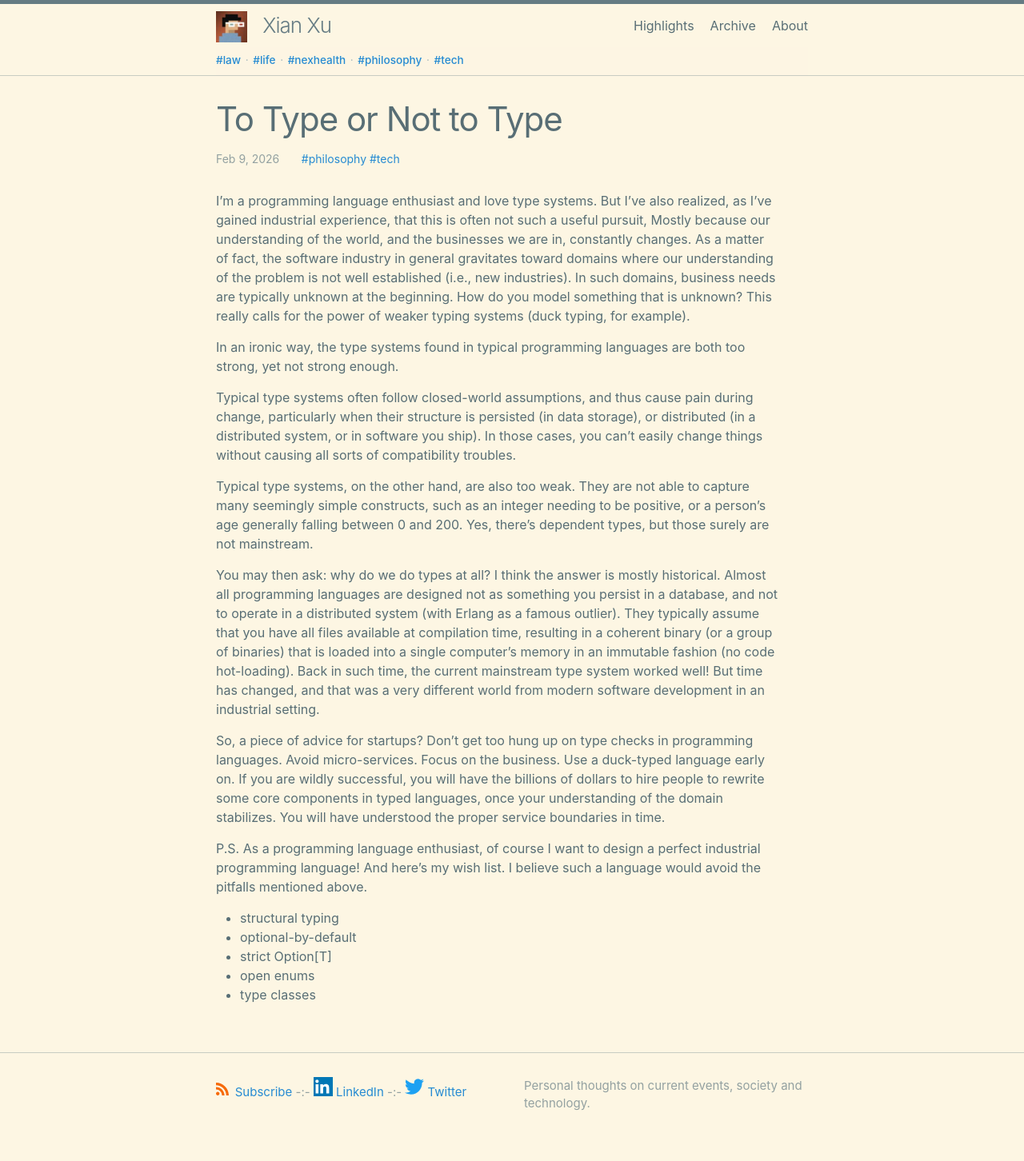
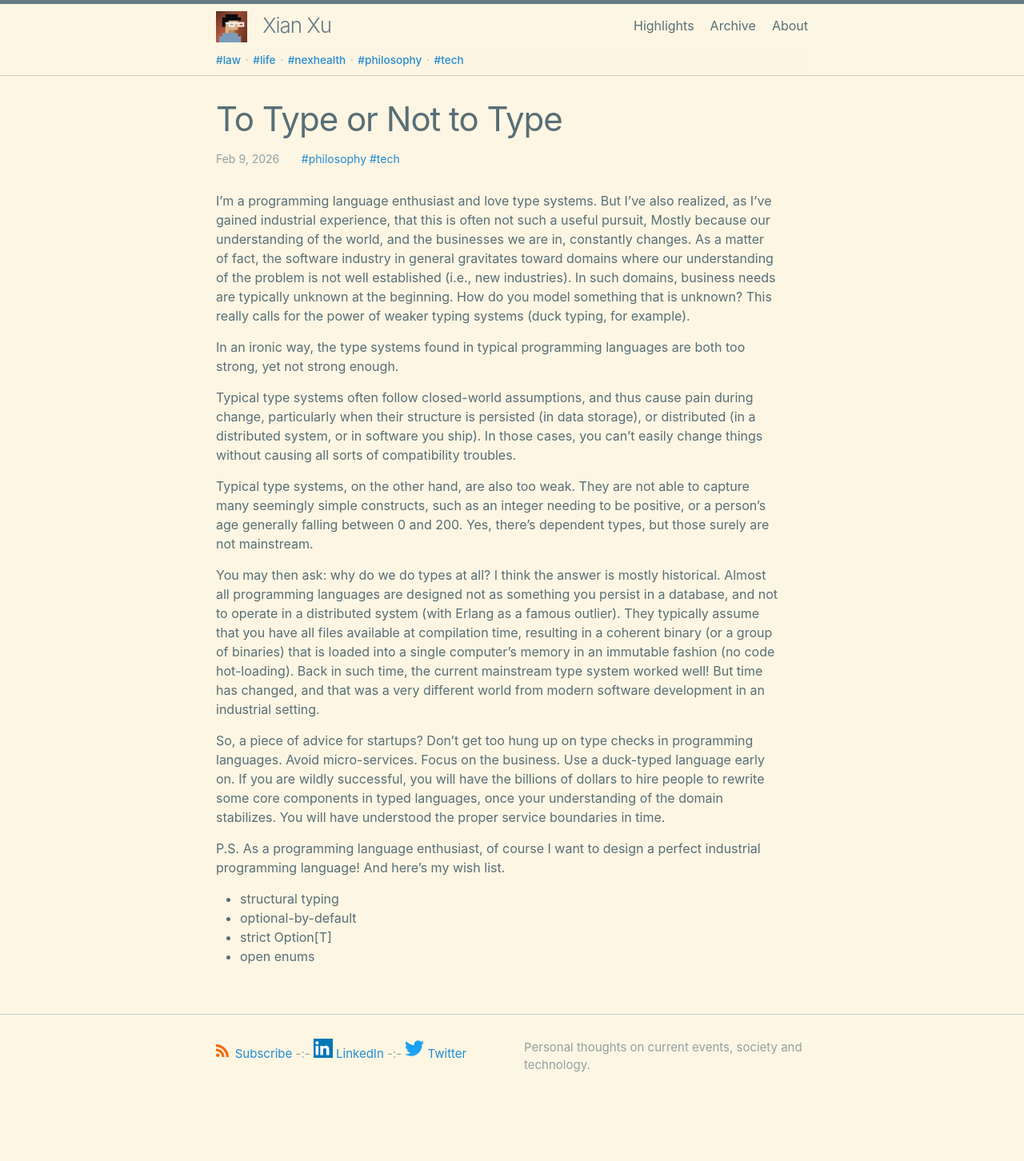
Before and after one commit to xianxu/xianxu.github.io, a Jekyll site: the page built from _posts/2026-02-09-to-type-or-not.markdown, in a window 1280 px wide. Shown: the whole page at 80% size. Built offline with Jekyll 4.4.1, drawn with Linux system fonts in a browser that asks for light colours; comment, search, counter and statistics services are not loaded; after the commit the page ends 1404 px from its top, so only the background shows below that.

Commit message:
Sync latest _posts from remote land

```diff
--- a/_posts/2026-02-09-to-type-or-not.markdown
+++ b/_posts/2026-02-09-to-type-or-not.markdown
@@ -18,10 +18,9 @@ You may then ask: why do we do types at all? I think the answer is mostly histor
 
 So, a piece of advice for startups? Don’t get too hung up on type checks in programming languages. Avoid micro-services. Focus on the business. Use a duck-typed language early on. If you are wildly successful, you will have the billions of dollars to hire people to rewrite some core components in typed languages, once your understanding of the domain stabilizes. You will have understood the proper service boundaries in time.
 
-P.S. As a programming language enthusiast, of course I want to design a perfect industrial programming language! And here’s my wish list. I believe such a language would avoid the pitfalls mentioned above.
+P.S. As a programming language enthusiast, of course I want to design a perfect industrial programming language! And here’s my wish list.
 
 - structural typing
 - optional-by-default
 - strict Option[T]
 - open enums
-- type classes
```
